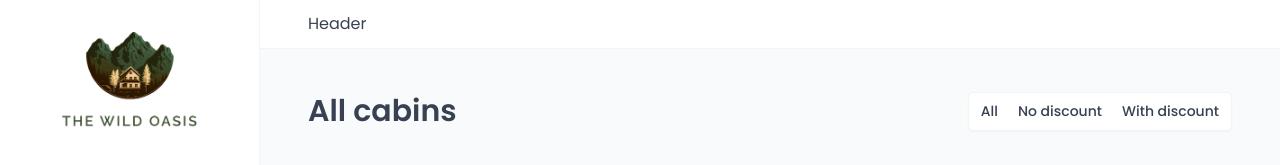
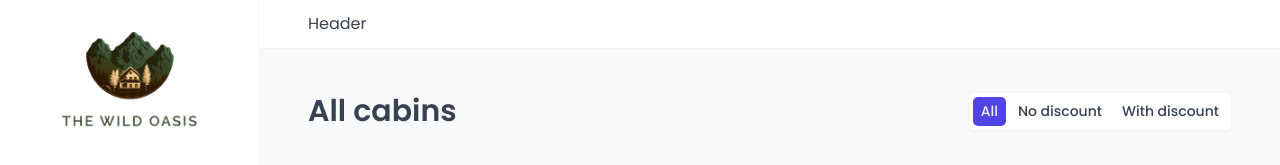
Before and after one commit to atenajoon/the-wild-oasis, a React (Vite) app: page /cabins in a window 1280 px wide. Shown: the top 165 px of the page. Built offline with nearby package versions, Linux system fonts and the light colour scheme; no server answers; the database is empty; a web font is replaced by a local one.

Commit message:
filter cabin table is completed

```diff
--- a/src/features/cabins/CabinTableOperations.jsx
+++ b/src/features/cabins/CabinTableOperations.jsx
@@ -4,7 +4,14 @@ import Filter from '../../ui/Filter';
 function CabinTableOperations() {
   return (
     <TableOperations>
-      <Filter />
+      <Filter
+        filterField='discount'
+        options={[
+          { value: 'all', label: 'All' },
+          { value: 'no-discount', label: 'No discount' },
+          { value: 'with-discount', label: 'With discount' },
+        ]}
+      />
     </TableOperations>
   );
 }
--- a/src/ui/Filter.jsx
+++ b/src/ui/Filter.jsx
@@ -35,23 +35,26 @@ const FilterButton = styled.button`
   }
 `;
 
-function Filter() {
+function Filter({ filterField, options }) {
   const [searchParams, setSearchParams] = useSearchParams();
+  const currentFilter = searchParams.get(filterField) || options.at(0).value;
 
   function handleClick(value) {
-    searchParams.set('discount', value);
+    searchParams.set(filterField, value);
     setSearchParams(searchParams);
   }
 
   return (
     <StyledFilter>
-      <FilterButton onClick={() => handleClick('all')}>All</FilterButton>
-      <FilterButton onClick={() => handleClick('no-discount')}>
-        No discount
-      </FilterButton>
-      <FilterButton onClick={() => handleClick('with-discount')}>
-        With discount
-      </FilterButton>
+      {options?.map((option) => (
+        <FilterButton
+          key={option.value}
+          onClick={() => handleClick(option.value)}
+          active={currentFilter === option.value}
+        >
+          {option.label}
+        </FilterButton>
+      ))}
     </StyledFilter>
   );
 }
```
Also changed, not shown: src/features/cabins/CabinTable.jsx (+1 -17 lines).
